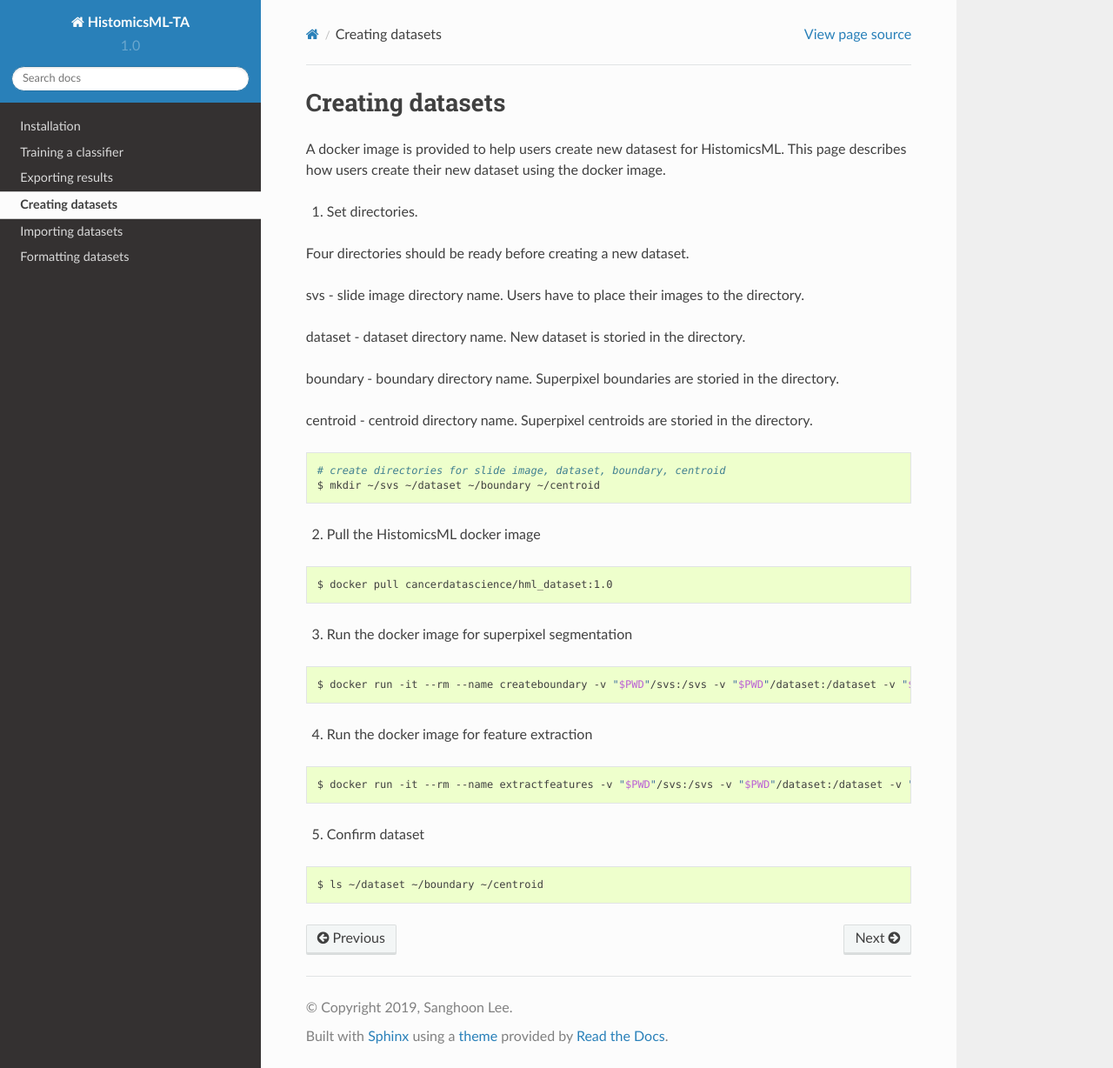
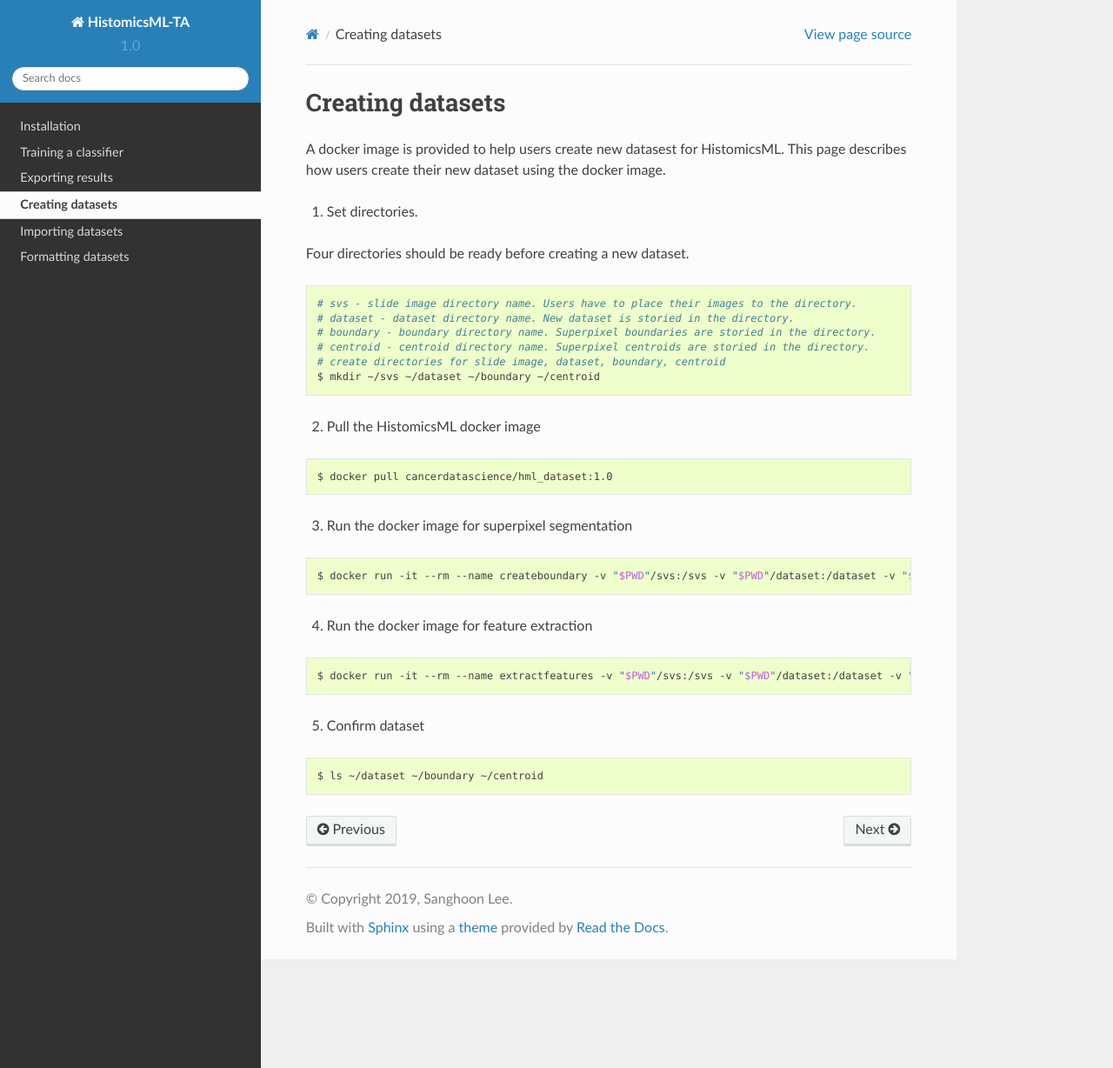
Before and after one commit to PathologyDataScience/HistomicsML2, a Sphinx documentation site: the page built from docs/data-create.rst, in a window 1280 px wide and 1228 px high. Shown: the whole window at 87% size. Built offline with Sphinx 7.4.7 and the Read the Docs theme 2.0.0, drawn with Linux system fonts in a browser that asks for light colours.

```diff
--- a/docs/data-create.rst
+++ b/docs/data-create.rst
@@ -10,16 +10,12 @@ A docker image is provided to help users create new datasest for HistomicsML. Th
 
 Four directories should be ready before creating a new dataset.
 
-svs - slide image directory name. Users have to place their images to the directory.
-
-dataset - dataset directory name. New dataset is storied in the directory.
-
-boundary - boundary directory name. Superpixel boundaries are storied in the directory.
-
-centroid - centroid directory name. Superpixel centroids are storied in the directory.
-
 .. code-block:: bash
 
+  # svs - slide image directory name. Users have to place their images to the directory.
+  # dataset - dataset directory name. New dataset is storied in the directory.
+  # boundary - boundary directory name. Superpixel boundaries are storied in the directory.
+  # centroid - centroid directory name. Superpixel centroids are storied in the directory.
   # create directories for slide image, dataset, boundary, centroid
   $ mkdir ~/svs ~/dataset ~/boundary ~/centroid
 
```
